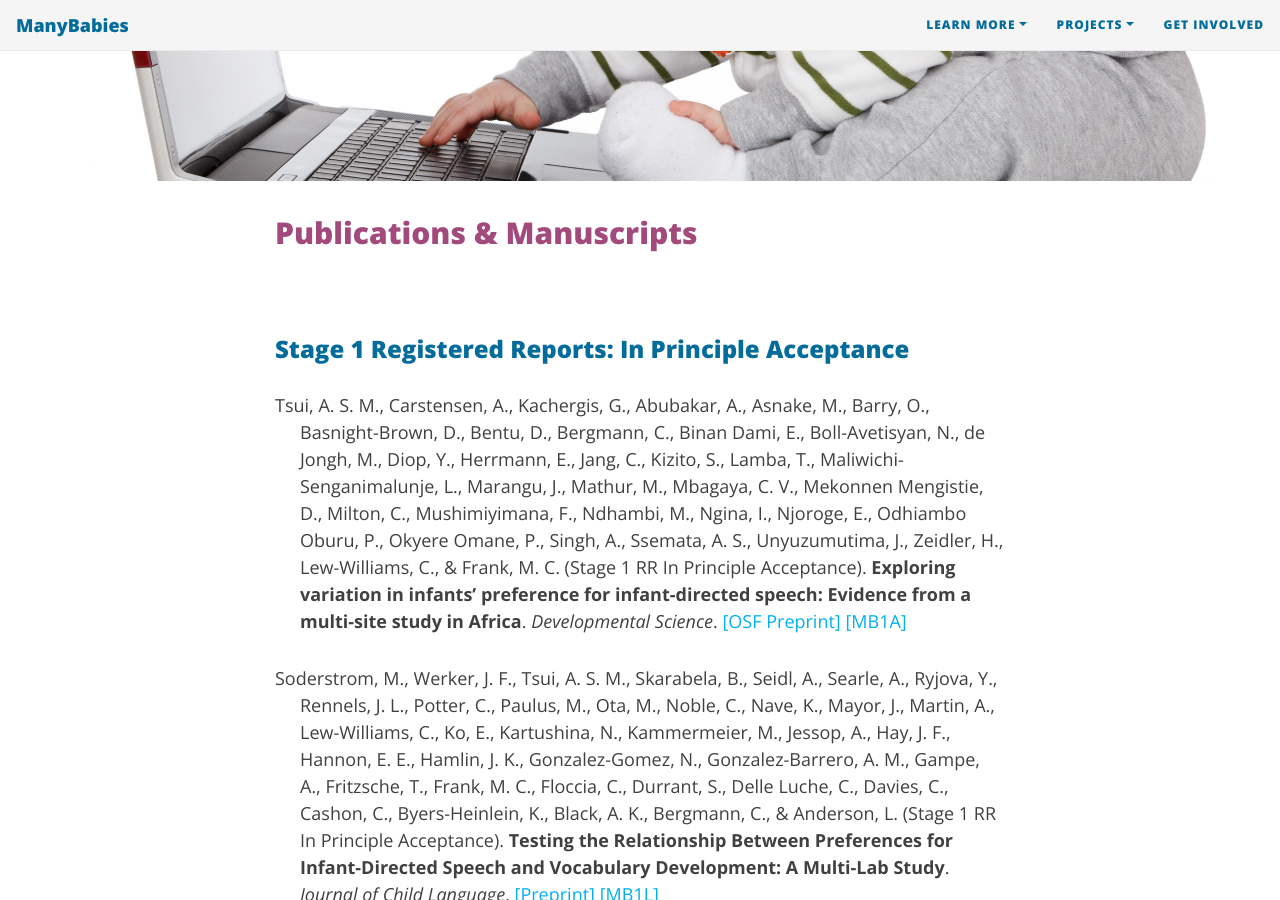
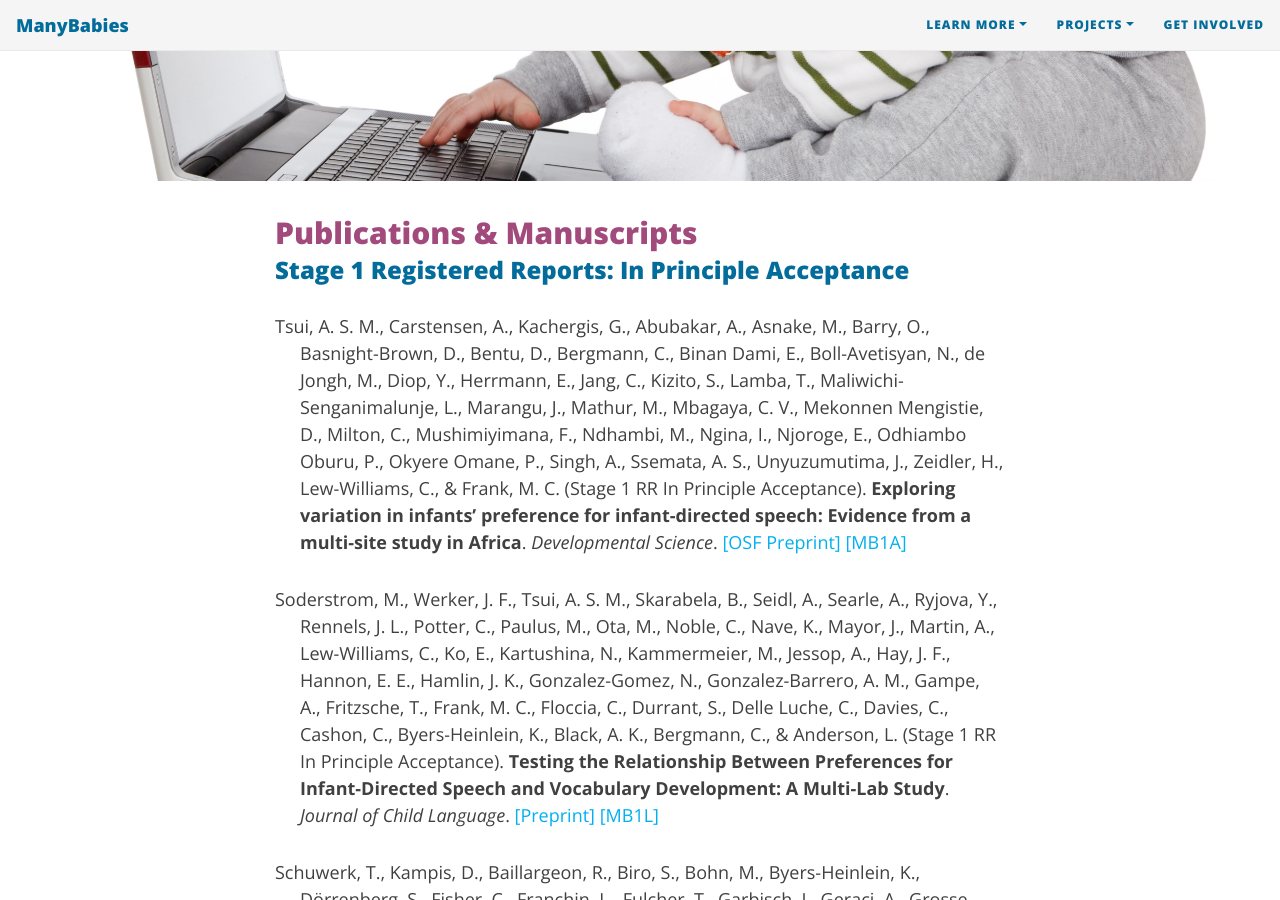
Before and after one commit to manybabies/manybabies.github.io, a Jekyll site: the page built from publications.md, in a window 1280 px wide and 900 px high, scrolled down 306 px. Built offline with Jekyll 4.4.1, drawn with Linux system fonts in a browser that asks for light colours; nearby versions of some CDN libraries; some web fonts are replaced.

Commit message:
Update publications.md

```diff
--- a/publications.md
+++ b/publications.md
@@ -14,7 +14,7 @@
 
 
 ## Publications & Manuscripts
-<br>
+
 
 ### Stage 1 Registered Reports: In Principle Acceptance
 
@@ -82,7 +82,7 @@
 <br>
 
 ***
-### Conference Presentations
+## Conference Presentations
 
 ### 2022
 * [Posters](https://osf.io/c4m3e/) presented as part of the ManyBabies Poster Symposium at the 2022 International Congress for Infant Studies (ICIS)
```
